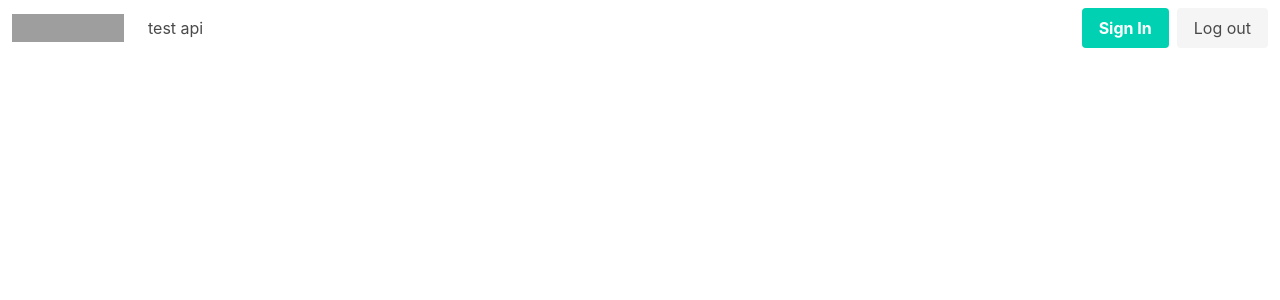
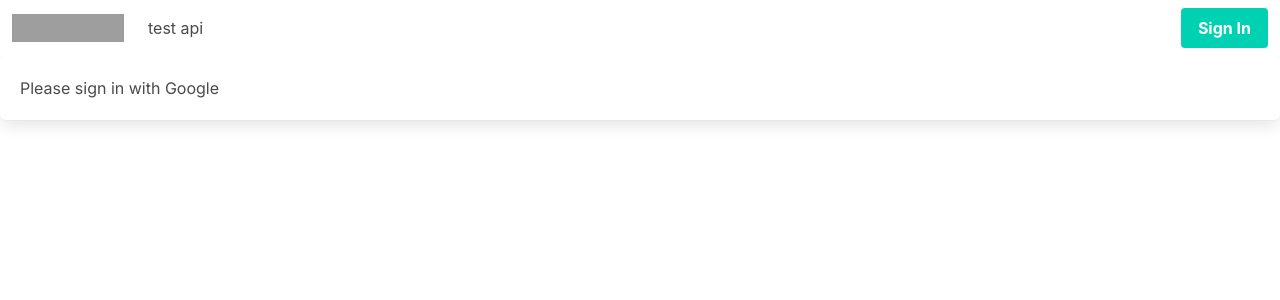
Before and after one commit to dchen327/insearchof, a Next.js app: page / in a window 1280 px wide. Shown: the top 300 px of the page. Built offline with nearby package versions, Linux system fonts and the light colour scheme; no server answers; grey boxes are pictures that could not be loaded.

Commit message:
testing firebase auth

```diff
--- a/package.json
+++ b/package.json
@@ -13,7 +13,8 @@
     "firebase": "^10.7.2",
     "next": "14.1.0",
     "react": "^18",
-    "react-dom": "^18"
+    "react-dom": "^18",
+    "vercel": "^33.2.0"
   },
   "devDependencies": {
     "autoprefixer": "^10.0.1",
--- a/src/app/globals.css
+++ b/src/app/globals.css
@@ -1,33 +1,3 @@
 @tailwind base;
 @tailwind components;
 @tailwind utilities;
-
-:root {
-  --foreground-rgb: 0, 0, 0;
-  --background-start-rgb: 214, 219, 220;
-  --background-end-rgb: 255, 255, 255;
-}
-
-@media (prefers-color-scheme: dark) {
-  :root {
-    --foreground-rgb: 255, 255, 255;
-    --background-start-rgb: 0, 0, 0;
-    --background-end-rgb: 0, 0, 0;
-  }
-}
-
-body {
-  color: rgb(var(--foreground-rgb));
-  background: linear-gradient(
-      to bottom,
-      transparent,
-      rgb(var(--background-end-rgb))
-    )
-    rgb(var(--background-start-rgb));
-}
-
-@layer utilities {
-  .text-balance {
-    text-wrap: balance;
-  }
-}
--- a/src/app/layout.js
+++ b/src/app/layout.js
@@ -4,8 +4,8 @@ import "./globals.css";
 const inter = Inter({ subsets: ["latin"] });
 
 export const metadata = {
-  title: "Create Next App",
-  description: "Generated by create next app",
+  title: "In Search Of",
+  description: "College Campus Marketplace",
 };
 
 export default function RootLayout({ children }) {
--- a/src/app/page.js
+++ b/src/app/page.js
@@ -1,9 +1,21 @@
 "use client";
 import "bulma/css/bulma.css";
 import { auth, googleProvider } from "./firebase/config";
-import { signInWithPopup, signOut } from "firebase/auth";
+import { signInWithPopup, signOut, onAuthStateChanged } from "firebase/auth";
+import { useState, useEffect } from "react";
 
 export default function Home() {
+  const [user, setUser] = useState(null);
+
+  useEffect(() => {
+    const unsubscribe = onAuthStateChanged(auth, (currentUser) => {
+      setUser(currentUser);
+    });
+
+    // Cleanup subscription on unmount
+    return () => unsubscribe();
+  }, []);
+
   const signInWithGoogle = async () => {
     try {
       await signInWithPopup(auth, googleProvider);
@@ -28,6 +40,7 @@ export default function Home() {
   };
 
   return (
+    <div>
       <nav className="navbar" role="navigation" aria-label="main navigation">
         <div className="navbar-brand">
           <a className="navbar-item" href="https://bulma.io">
@@ -59,16 +72,30 @@ export default function Home() {
           <div className="navbar-end">
             <div className="navbar-item">
               <div className="buttons">
-              <button className="button is-primary" onClick={signInWithGoogle}>
-                <strong>Sign In</strong>
-              </button>
+                {user ? (
                   <button className="button is-light" onClick={logOut}>
                     Log out
                   </button>
+                ) : (
+                  <button
+                    className="button is-primary"
+                    onClick={signInWithGoogle}
+                  >
+                    <strong>Sign In</strong>
+                  </button>
+                )}
               </div>
             </div>
           </div>
         </div>
       </nav>
+      <div className="box">
+        {user ? (
+          <p>Welcome {user.displayName}</p>
+        ) : (
+          <p>Please sign in with Google</p>
+        )}
+      </div>
+    </div>
   );
 }
```
Also changed, not shown: 1 other file (tests, documents, lock files or other folders). Lines whose indentation alone changed are shown as unchanged.
